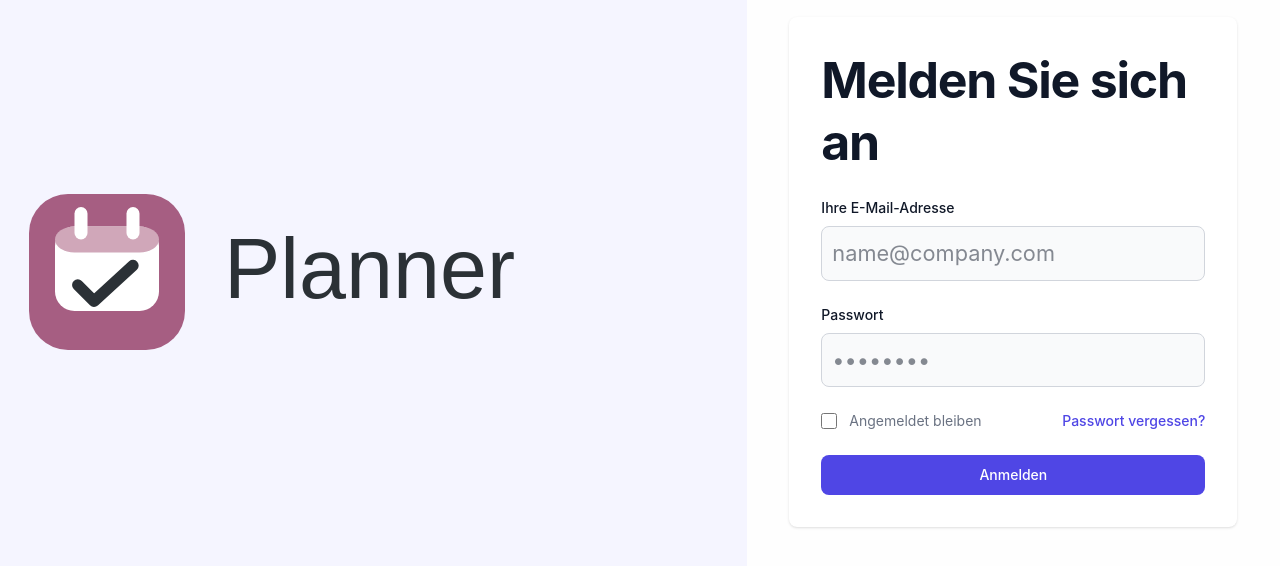
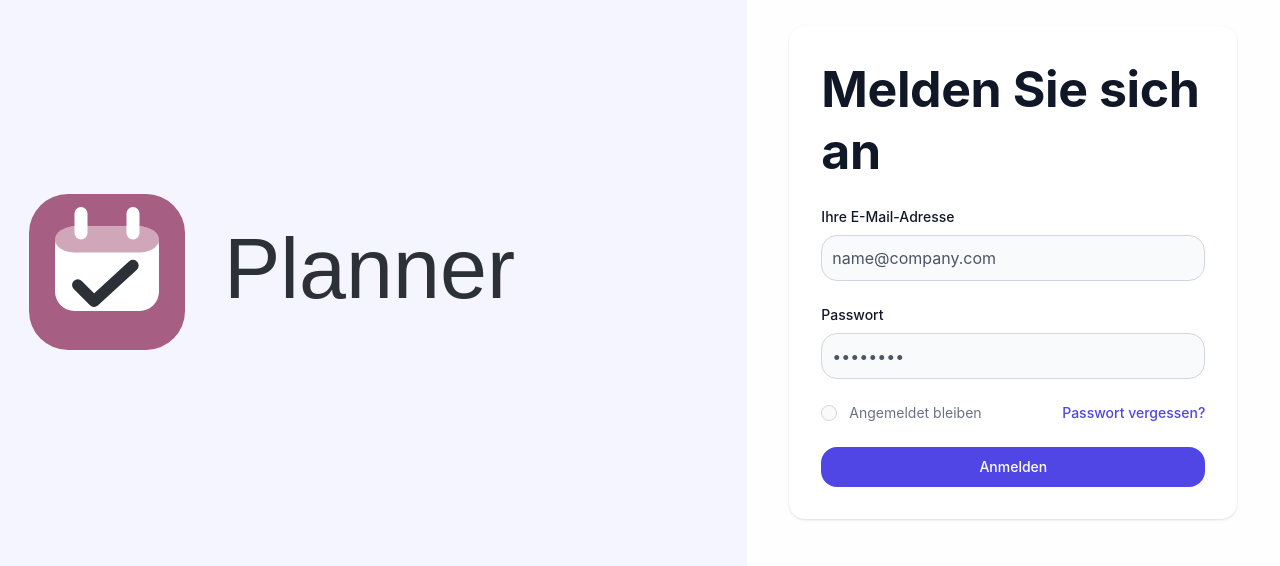
Before and after one commit to Eddyhotkey/PlannerApp, a Vue app: page /login in a window 1280 px wide. Shown: the part 144-710 px from the top of the page. Built offline with nearby package versions, Linux system fonts and the light colour scheme.

Commit message:
Flobide ergänzen.

```diff
--- a/src/assets/styles/tailwind.css
+++ b/src/assets/styles/tailwind.css
@@ -1,4 +1,8 @@
 @import "tailwindcss";
+@import "flowbite/src/themes/default.css";
+@plugin "flowbite/plugin";
+@source "../node_modules/flowbite";
+
 
 @theme {
   --color-primary-50: #eef2ff;
```
